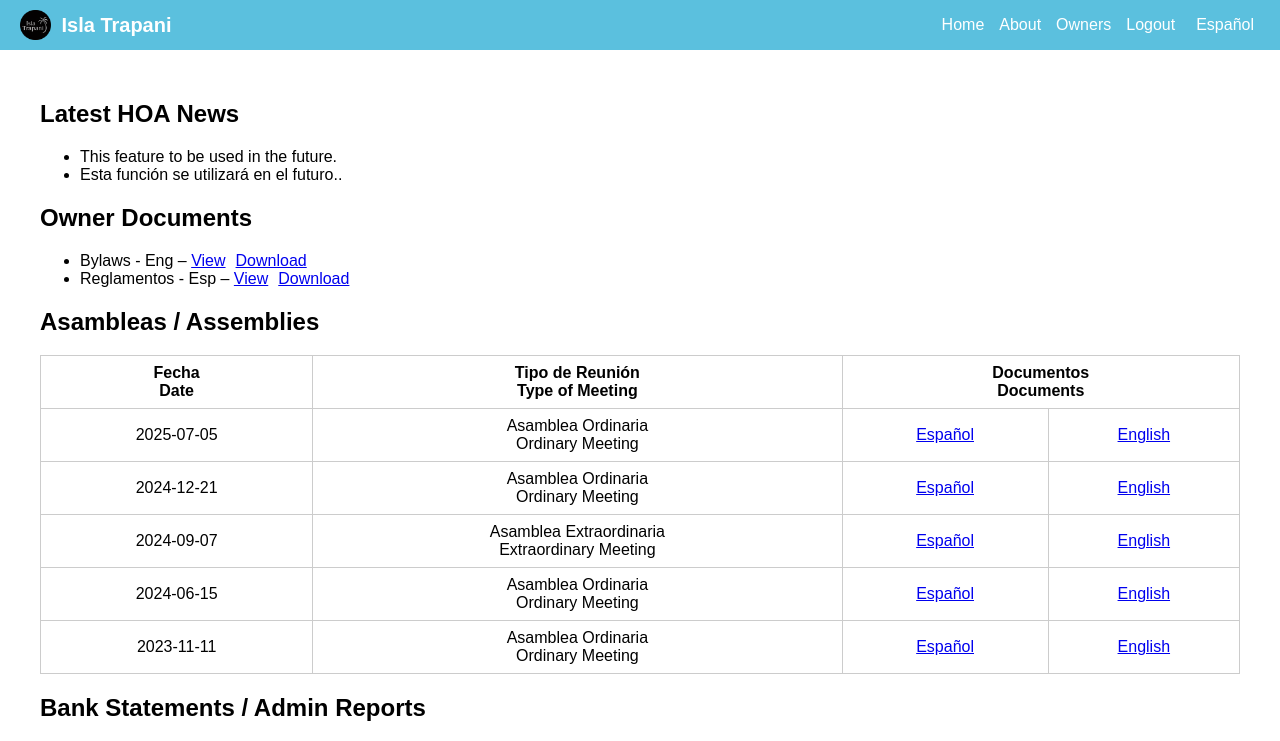
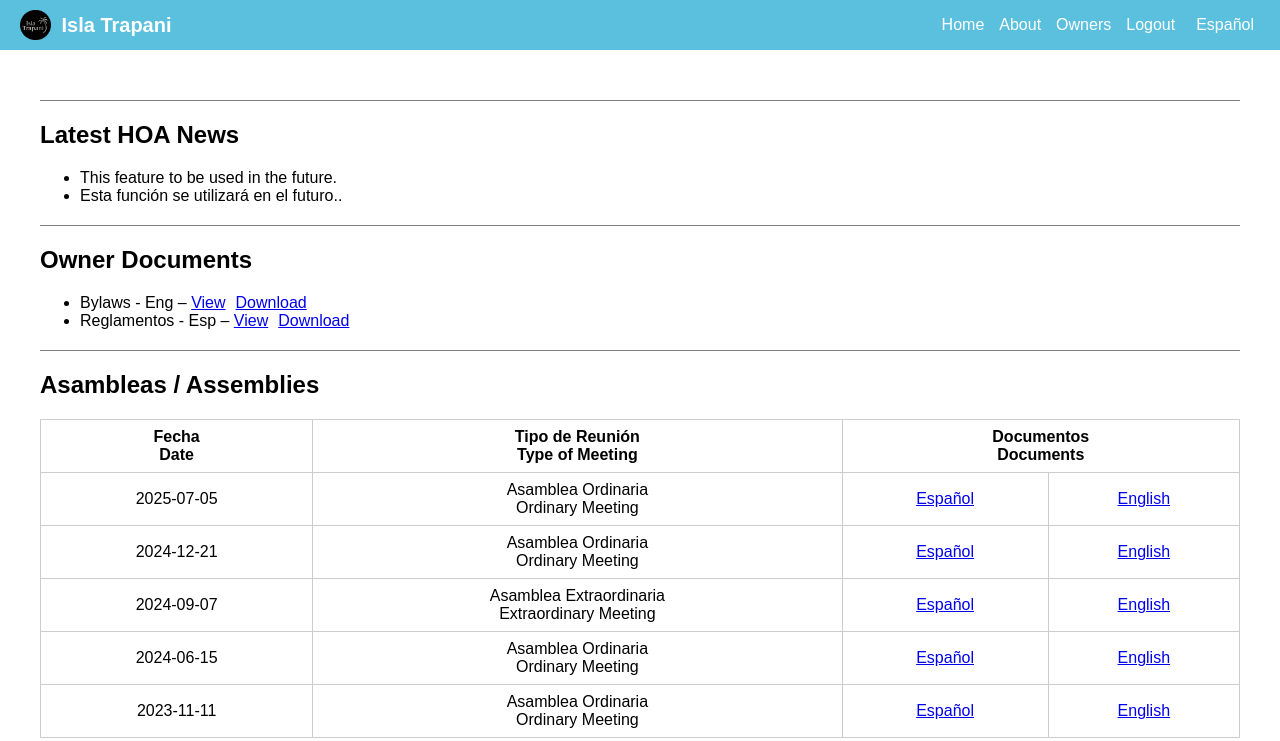
Before and after one commit to grdino/isla-trapani, a Next.js app: page /owners in a window 1280 px wide. Shown: the top 741 px of the page. Built offline with nearby package versions, Linux system fonts and the light colour scheme; sample sign-in values are in the browser's storage.

Commit message:
Update owners.js

```diff
--- a/pages/owners.js
+++ b/pages/owners.js
@@ -21,6 +21,7 @@ export default function Owners() {
     <Layout>
       <ProtectedRoute>
         <div style={{ padding: '20px' }}>
+         <hr className="full-line" />
           <h2>{t("owners_news")}</h2>
           <ul>
             {news.map((item) => (
@@ -28,6 +29,7 @@ export default function Owners() {
             ))}
           </ul>
 
+         <hr className="full-line" />
           <h2>{t("owners_docs")}</h2>
           <ul>
             {documents.map((doc) => (
@@ -49,6 +51,7 @@ export default function Owners() {
           </ul>
 
           {/* New Section: Asambleas / Assemblies */}
+         <hr className="full-line" />
           <h2>Asambleas / Assemblies</h2>
 
          <table className="responsive-table">
@@ -124,6 +127,7 @@ export default function Owners() {
          </table>
 
           {/* New Section: Asambleas / Assemblies */}
+         <hr className="full-line" />
           <h2>Bank Statements / Admin Reports</h2>
 
           <table className="responsive-table">
```
